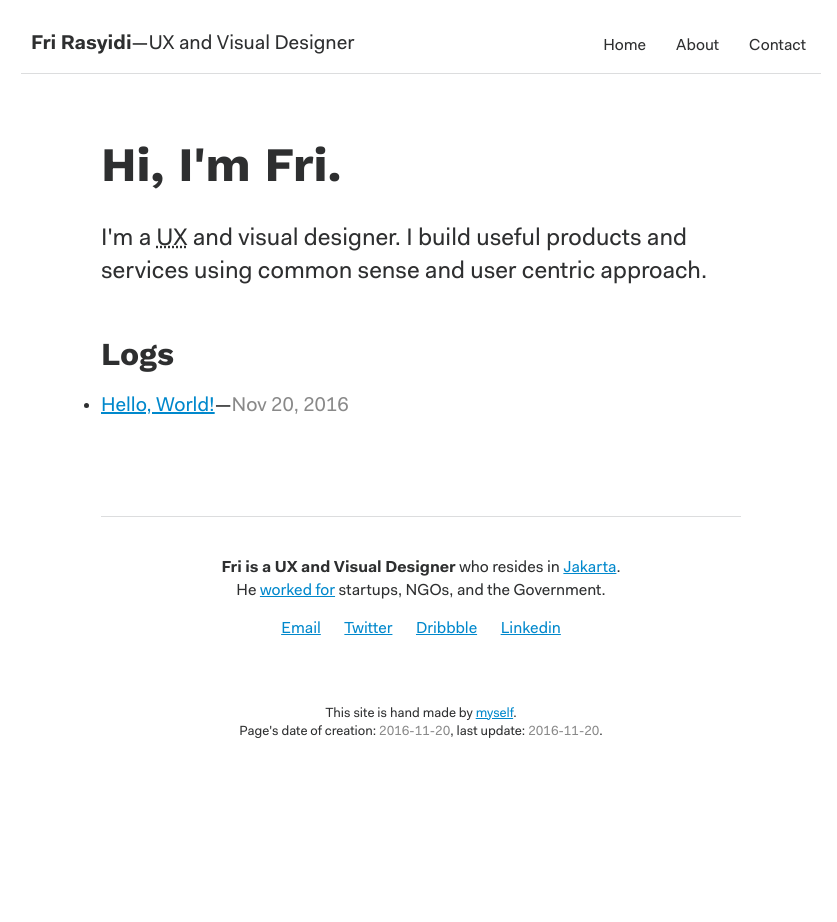
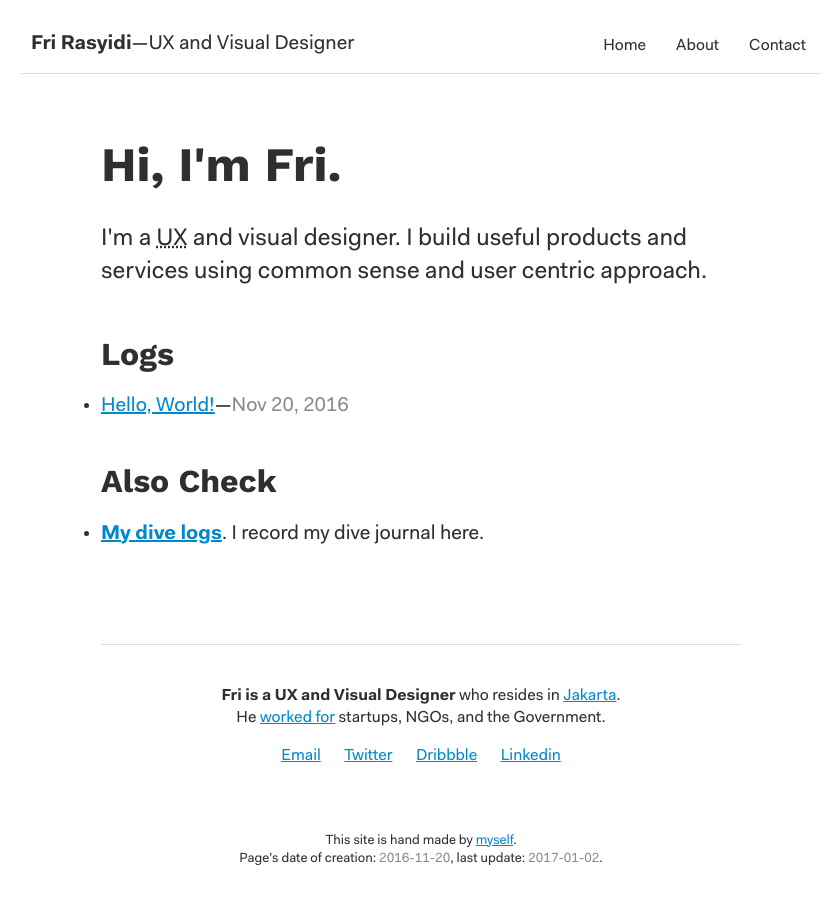
Before and after one commit to frirasyidi/frirasyidi.github.io, a Jekyll site: the page built from index.html, in a window 1280 px wide. Shown: the whole page, without its empty margins (219-1056 px from the left). Built offline with Jekyll 4.4.1, drawn with Linux system fonts in a browser that asks for light colours; before the commit the page ends 900 px from its top, so only the background shows below that.

Commit message:
Adding link to dive logs

```diff
--- a/index.html
+++ b/index.html
@@ -1,7 +1,7 @@
 ---
 layout: default
 date: 2016-11-20
-update: 2016-11-20
+update: 2017-01-02
 ---
 
 <h1>Hi, I'm Fri.</h1>
@@ -12,9 +12,14 @@ update: 2016-11-20
 <ul>
   {% for post in site.categories.blog %}
     {% if post.url %}
-      <li>
-				<a href="{{ post.url }}">{{ post.title }}</a>—<time>{{ post.date | date: "%b %-d, %Y" }}</time>
-			</li>
+	<li>
+	     <a href="{{ post.url }}">{{ post.title }}</a>—<time>{{ post.date | date: "%b %-d, %Y" }}</time>
+	</li>
     {% endif %}
   {% endfor %}
 </ul>
+
+<h2>Also Check</h2>
+<ul>
+	<li><strong><a href="/divelogs">My dive logs</a></strong>. I record my dive journal here.</li>
+</ul>
```
